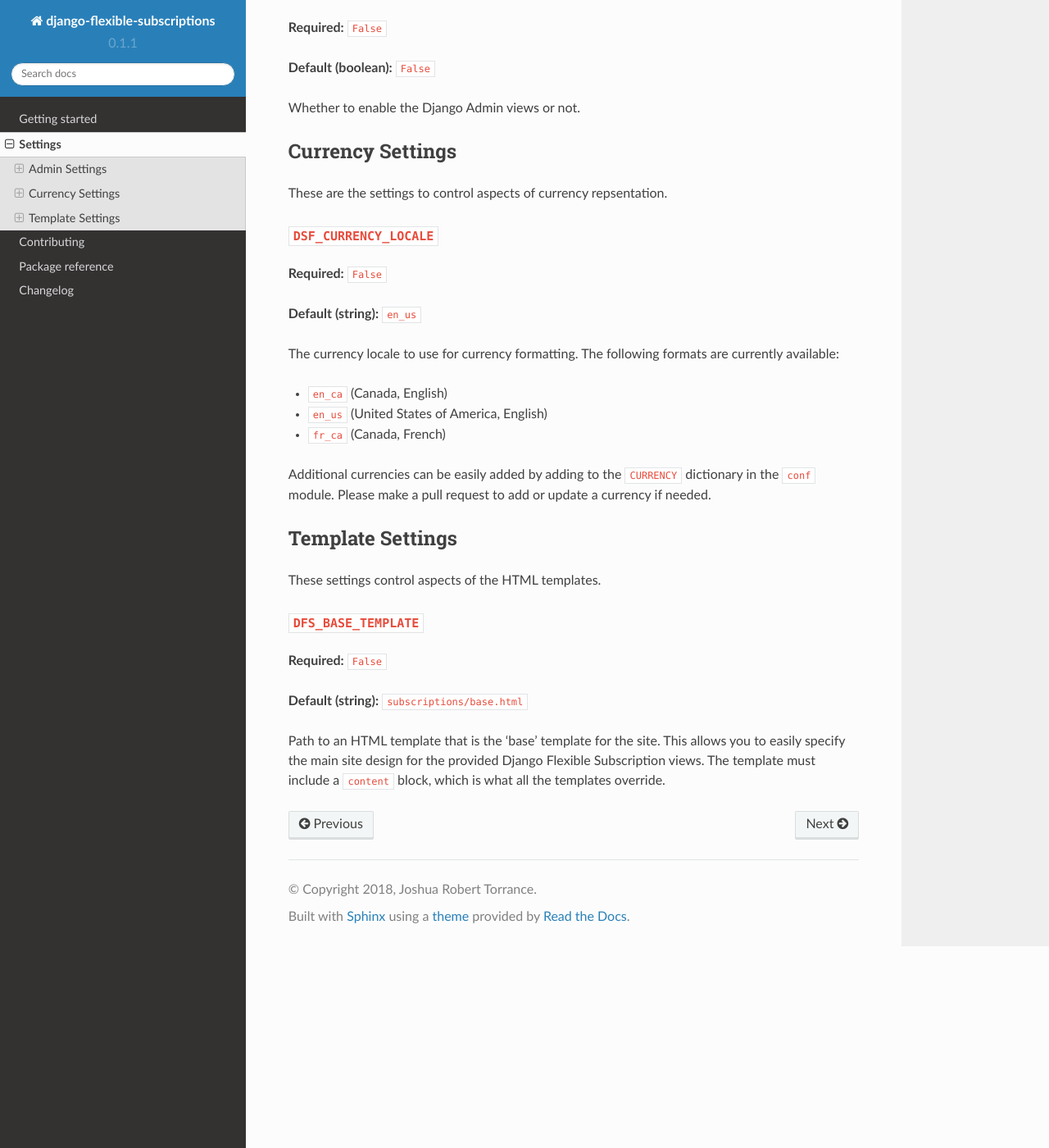
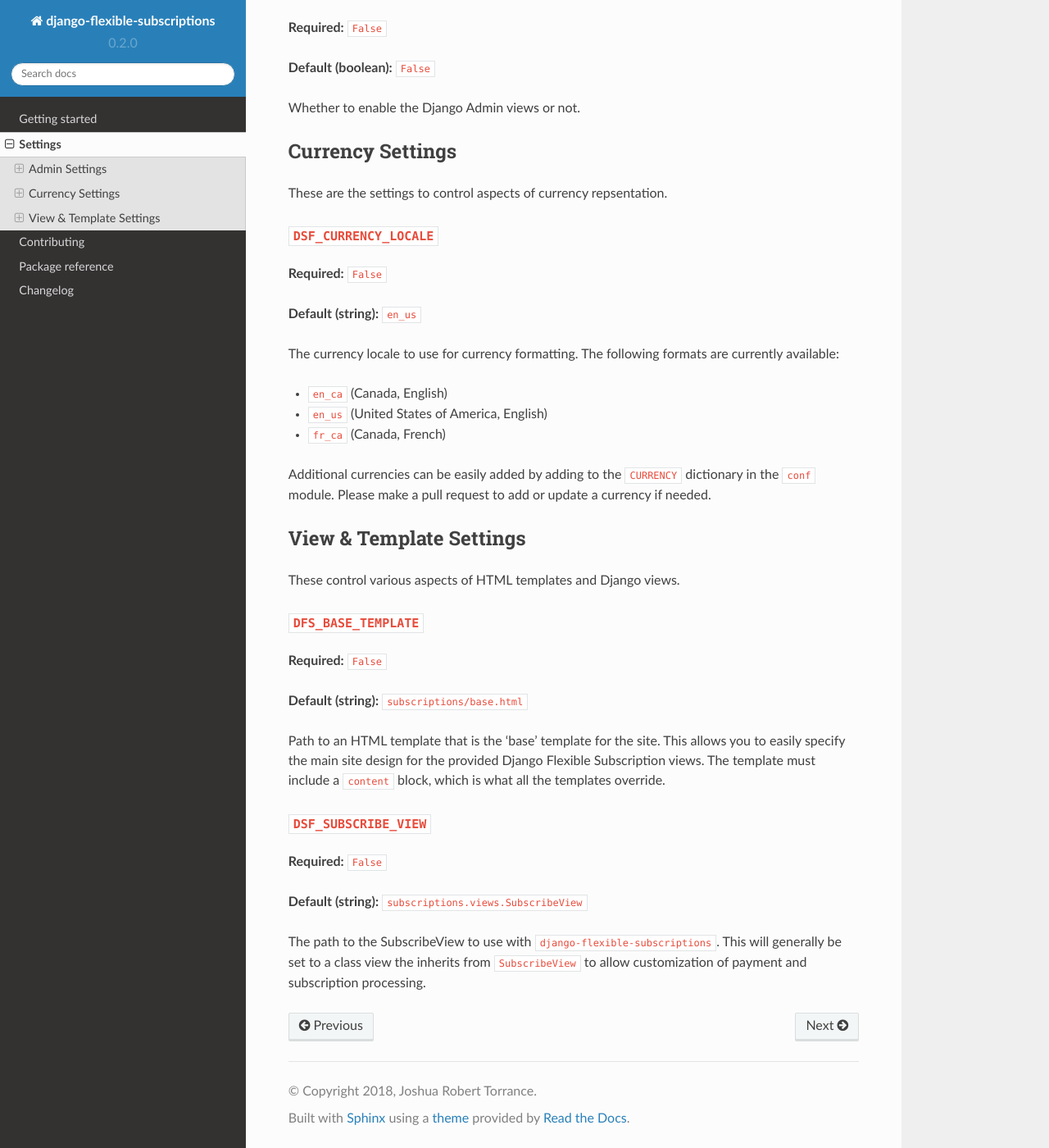
Before and after one commit to studybuffalo/django-flexible-subscriptions, a Sphinx documentation site: the page built from docs/settings.rst, in a window 1280 px wide and 1400 px high, scrolled down 340 px. Shown: the whole window at 82% size. Built offline with Sphinx 7.4.7 and the Read the Docs theme 2.0.0, drawn with Linux system fonts in a browser that asks for light colours; the version number is read from the project's files by our own code.

Commit message:
Payment Processing Fixes & Enhancements (#13)
* Updating version number and changelog

* Allow developer to set SubscribeView class via settings. Updating tests.

* Passing plan_cost_form to payment_success. Switching all args to kwargs.

* Updating doc descriptions for settings

```diff
--- a/docs/settings.rst
+++ b/docs/settings.rst
@@ -44,11 +44,11 @@
 dictionary in the ``conf`` module. Please make a pull request to add or
 update a currency if needed.
 
------------------
-Template Settings
------------------
+------------------------
+View & Template Settings
+------------------------
 
-These settings control aspects of the HTML templates.
+These control various aspects of HTML templates and Django views.
 
 ``DFS_BASE_TEMPLATE``
 =====================
@@ -61,3 +61,15 @@
 allows you to easily specify the main site design for the provided
 Django Flexible Subscription views. The template must include a
 ``content`` block, which is what all the templates override.
+
+``DSF_SUBSCRIBE_VIEW``
+======================
+
+**Required:** ``False``
+
+**Default (string):** ``subscriptions.views.SubscribeView``
+
+The path to the SubscribeView to use with
+``django-flexible-subscriptions``. This will generally be set to a
+class view the inherits from ``SubscribeView`` to allow customization
+of payment and subscription processing.
--- a/subscriptions/__init__.py
+++ b/subscriptions/__init__.py
@@ -1,5 +1,5 @@
 # pylint: disable=missing-docstring, invalid-name
-__version__ = '0.1.1'
+__version__ = '0.2.0'
 
 # Provide DepreciationWarning for older Django versions
 import warnings
```
Also changed, not shown: docs/changelog.rst (+16 -0 lines), 5 other files.
